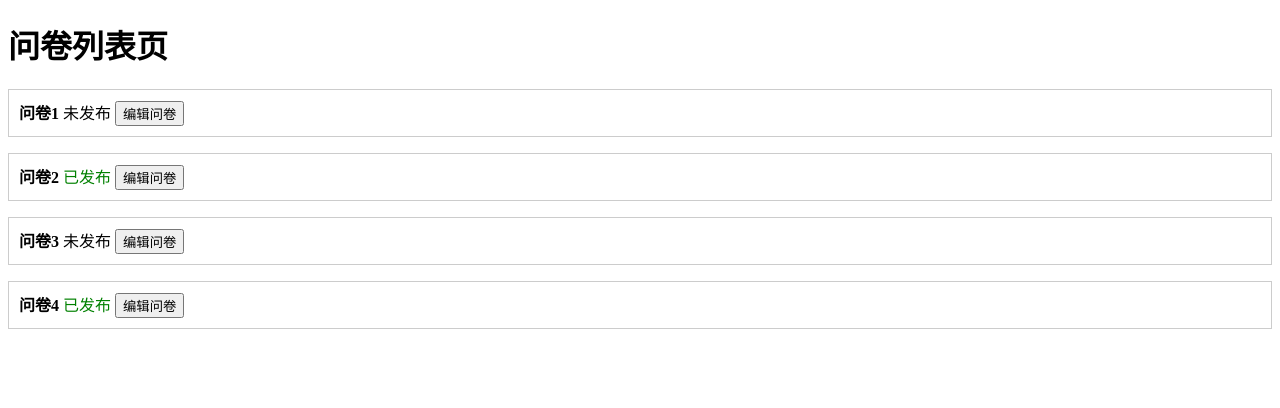
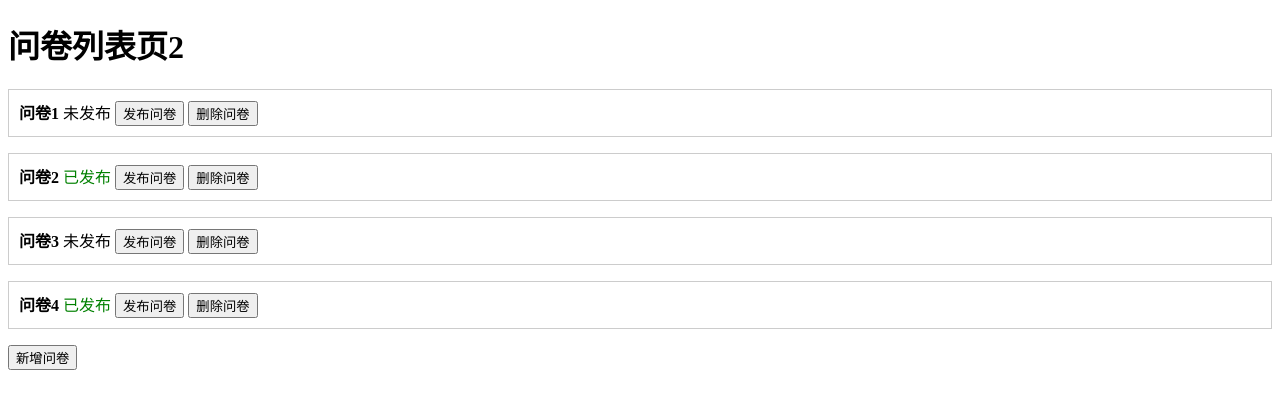
Before and after one commit to yinxi0607/wenjuanxing, a React (Vite) app: page / in a window 1280 px wide. Shown: the top 408 px of the page. Built offline with nearby package versions, Linux system fonts and the light colour scheme.

Commit message:
add delete and publish

```diff
--- a/src/App.tsx
+++ b/src/App.tsx
@@ -1,9 +1,9 @@
-import List1 from "./List1.tsx";
+import List2 from "./List2.tsx";
 
 function App() {
     return (
         <>
-            <List1/>
+            <List2/>
         </>
 
     )
--- /dev/null
+++ b/src/List2.tsx
@@ -0,0 +1,60 @@
+import {FC, useState} from 'react';
+import QuestionCard from "./components/QuestionCard.tsx";
+
+const List2: FC = () => {
+    const [questionList, setQuestionList] = useState([
+        {id: 'q1', title: '问卷1', isPublished: false},
+        {id: 'q2', title: '问卷2', isPublished: true},
+        {id: 'q3', title: '问卷3', isPublished: false},
+        {id: 'q4', title: '问卷4', isPublished: true}
+    ])
+
+    function add() {
+        const r = Math.random().toString().slice(-3)
+        setQuestionList(questionList.concat(
+            {id: 'q' + r, title: '问卷' + r, isPublished: false}
+        ))
+    }
+
+    function deleteQuestion(id: string) {
+        setQuestionList(questionList.filter(q => {
+            return q.id !== id;
+        }))
+    }
+
+    function publishQuestion(id: string){
+        setQuestionList(
+            questionList.map(
+                q => {
+                    if (q.id !==id) return q
+                    return {
+                        ...q,isPublished: true
+                    }
+                }
+            )
+        )
+    }
+
+    return (
+        <div>
+            <h1>问卷列表页2</h1>
+            <div>
+                {
+                    questionList.map(question => {
+                        const {id, title, isPublished} = question
+                        return (
+                            <QuestionCard key={id} id={id} title={title} isPublished={isPublished}
+                                          deleteQuestion={deleteQuestion} publishQuestion={publishQuestion}/>
+                        )
+                    })
+                }
+            </div>
+            <div>
+                <button onClick={add}>新增问卷</button>
+            </div>
+
+        </div>
+    );
+};
+
+export default List2;
--- a/src/components/QuestionCard.tsx
+++ b/src/components/QuestionCard.tsx
@@ -5,12 +5,20 @@
     id: string
     title: string
     isPublished: boolean
+    deleteQuestion?: (id: string) => void
+    publishQuestion?: (id: string) => void
 }
 
 const QuestionCard: FC<PropsType> = props => {
-    const {id,title,isPublished} = props
-    function edit(id: string) {
-        console.log("edit", id)
+    const {id,title,isPublished,deleteQuestion,publishQuestion} = props
+    // function edit(id: string) {
+    //     console.log("edit", id)
+    // }
+    function del(id: string){
+        deleteQuestion && deleteQuestion(id)
+    }
+    function publish(id: string){
+        publishQuestion && publishQuestion(id)
     }
     return (
         <div key={id} className="list-item">
@@ -19,9 +27,11 @@
             {isPublished ? <span style={{color: 'green'}}>已发布</span> : <span>未发布</span>}
             &nbsp;
             <button onClick={() => {
-                edit(id)
-            }}>编辑问卷
+                publish(id)
+            }}>发布问卷
             </button>
+            &nbsp;
+            <button onClick={()=>{del(id)}}>删除问卷</button>
         </div>
     );
 };
--- a/tsconfig.json
+++ b/tsconfig.json
@@ -18,7 +18,8 @@
     "strict": true,
     "noUnusedLocals": true,
     "noUnusedParameters": true,
-    "noFallthroughCasesInSwitch": true
+    "noFallthroughCasesInSwitch": true,
+    "allowSyntheticDefaultImports": true
   },
   "include": ["src"],
   "references": [{ "path": "./tsconfig.node.json" }]
```
